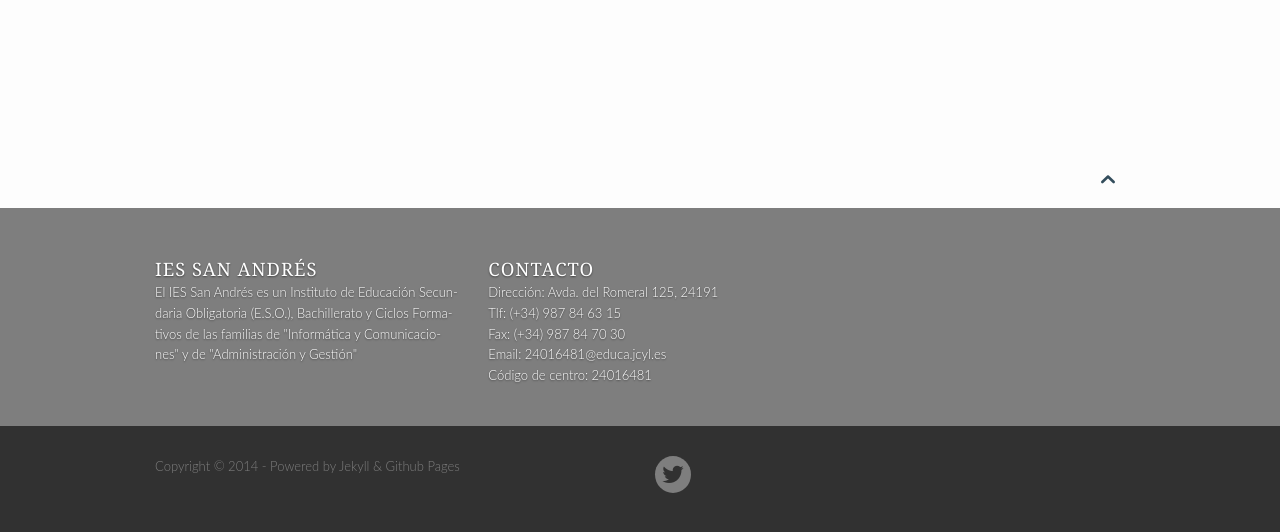
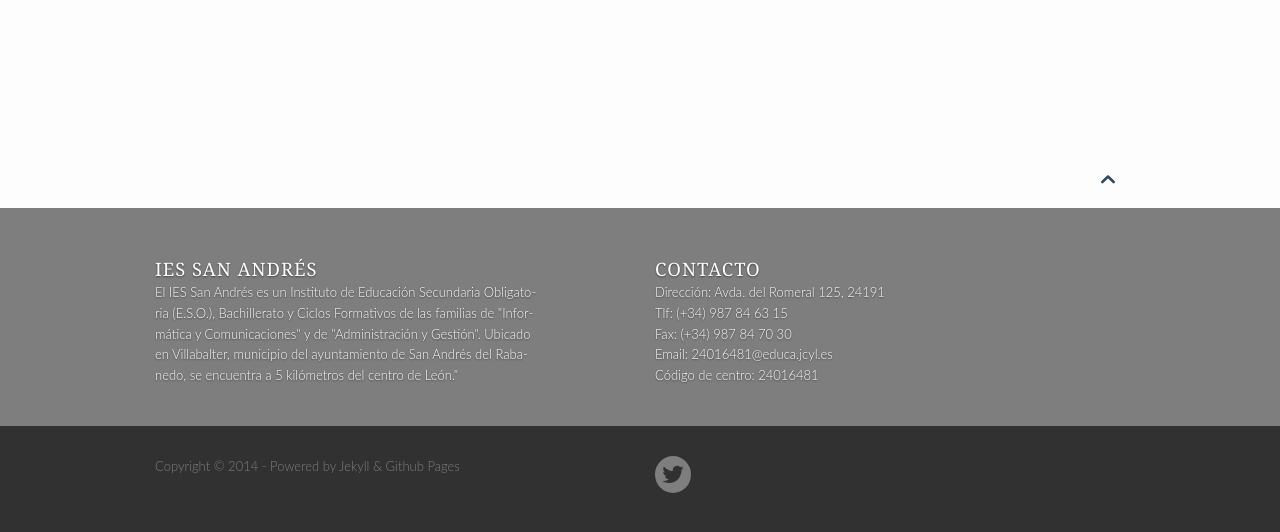
Before and after one commit to iessanandres/iessanandres.github.io.old, a Jekyll site: the page built from pages/telefonos.md, in a window 1280 px wide and 900 px high, scrolled down 708 px, cut to the strip 366-898 px from the top of the window. Built offline with Jekyll 4.4.1, drawn with Linux system fonts in a browser that asks for light colours; nearby versions of some CDN libraries.

Commit message:
Modificado esteticamente el pie de pagina

```diff
--- a/_config.yml
+++ b/_config.yml
@@ -16,7 +16,7 @@ slogan: "Instituto de ESO, Bachillerato y Formación Profesional"
 
 
 # The description is used on homepage and in the footer to quickly describe your website. Use a maximum of 150 characters for SEO-purposes.
-description: "El IES San Andrés es un Instituto de Educación Secundaria Obligatoria (E.S.O.), Bachillerato y Ciclos Formativos de las familias de \"Informática y Comunicaciones\" y de \"Administración y Gestión\""
+description: "El IES San Andrés es un Instituto de Educación Secundaria Obligatoria (E.S.O.), Bachillerato y Ciclos Formativos de las familias de \"Informática y Comunicaciones\" y de \"Administración y Gestión\". Ubicado en Villabalter, municipio del ayuntamiento de San Andrés del Rabanedo, se encuentra a 5 kilómetros del centro de León."
 
 
 # This URL is the main adresse. Don't include a slash at the end.
--- a/_includes/footer.html
+++ b/_includes/footer.html
@@ -8,15 +8,19 @@
     <footer id="footer-content" class="bg-grau">
       <div id="footer">
         <div class="row">
-          <div class="medium-4 large-4 columns">
+          <div class="medium-5 large-5 columns">
             <h5 class="shadow-black">{{ site.data.language.info_website }}</h5>
 
             <p class="shadow-black">
-              {{ site.description }}
+              El IES San Andrés es un Instituto de Educación Secundaria Obligatoria (E.S.O.),
+              Bachillerato y Ciclos Formativos de las familias de "Informática y Comunicaciones"
+              y de "Administración y Gestión". Ubicado en Villabalter, municipio del
+              ayuntamiento de San Andrés del Rabanedo, se encuentra a 5 kilómetros del
+              centro de León."
             </p>
           </div><!-- /.large-6.columns -->
 
-          <div class="medium-8 large-8 columns">
+          <div class="medium-6 large-6 columns medium-offset-1 large-offset-1">
             <h5 class="shadow-black">Contacto</h5>
 
             <p class="shadow-black">
```
Also changed, not shown: 1 other file.
